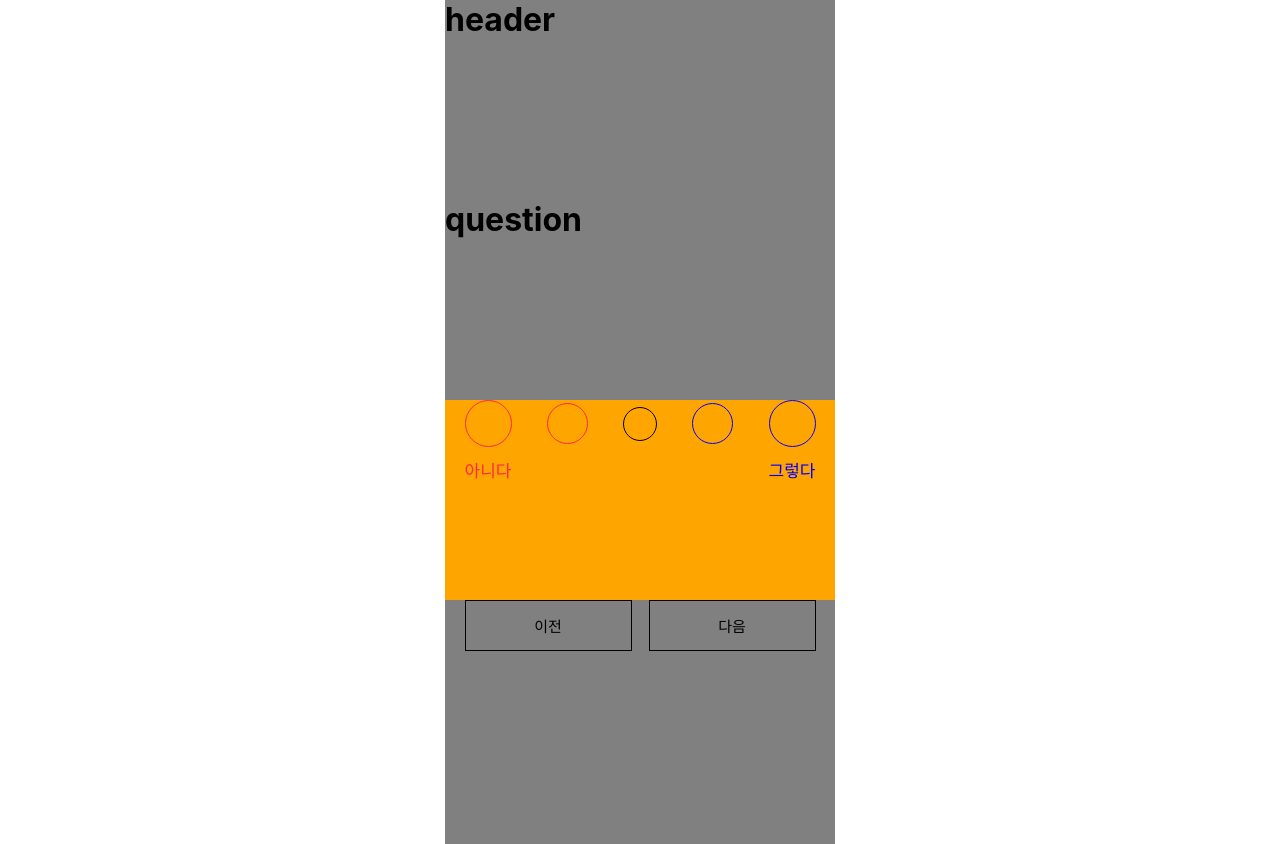
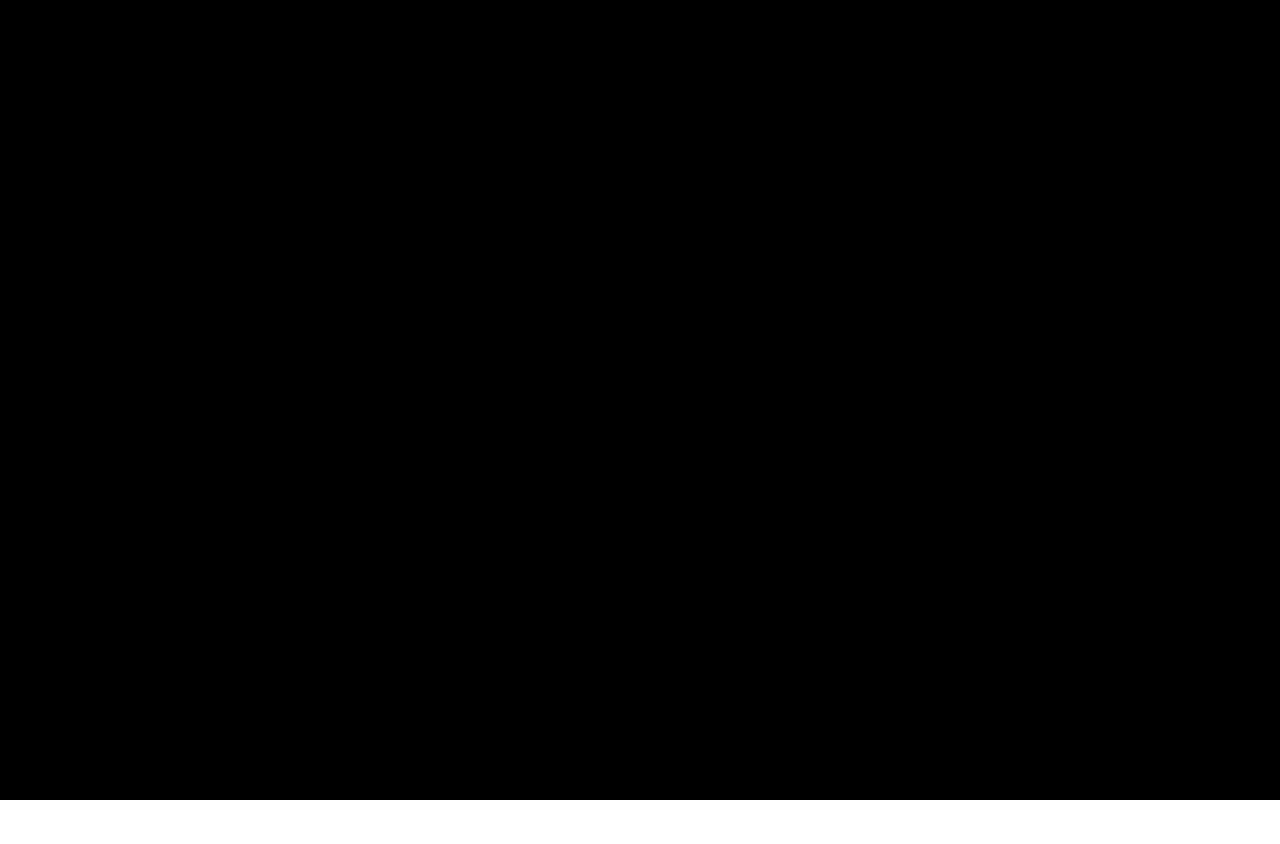
Before and after one commit to Club-PARD/UJaCha_WEB, a React (Create React App) app: page /test in a window 1280 px wide. After the commit the page ends 800 px from the top, so only its background shows below. Built offline with nearby package versions, Linux system fonts and the light colour scheme.

Commit message:
style : 배경 컬러 수정 및 사이즈 변경

```diff
--- a/src/Pages/TestPage/TestPage.js
+++ b/src/Pages/TestPage/TestPage.js
@@ -8,16 +8,17 @@ import TestPageButton from "./Components/TestPageButton";
 function TestPage() {
   return (
     <TestPageContainer>
-      <TestPageHeader />
-      <TestPageQuestion />
-      <TestPageAnswer />
-      <TestPageButton />
+      {/* <TestPageHeader /> */}
+      {/* <TestPageQuestion /> */}
+      {/* <TestPageAnswer /> */}
+      {/* <TestPageButton /> */}
     </TestPageContainer>
   );
 }
 
 const TestPageContainer = styled(Container)`
-  height: 844px;
-  background-color: gray;
+  height: 100vh;
+  width: 100vw;
+  background-color: black;
 `;
 export default TestPage;
```
Also changed, not shown: src/Pages/TestPage/Components/TestPageHeader.js (+7 -7 lines).
